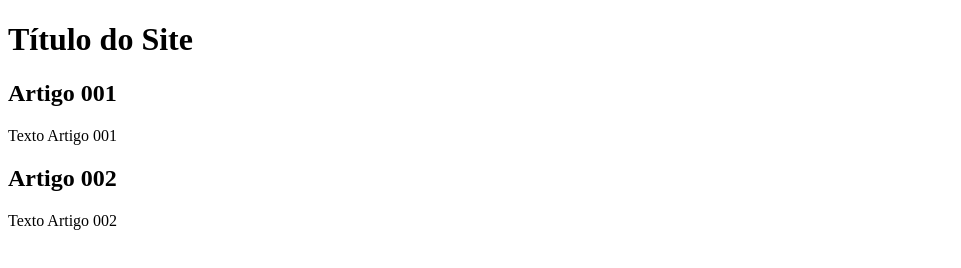
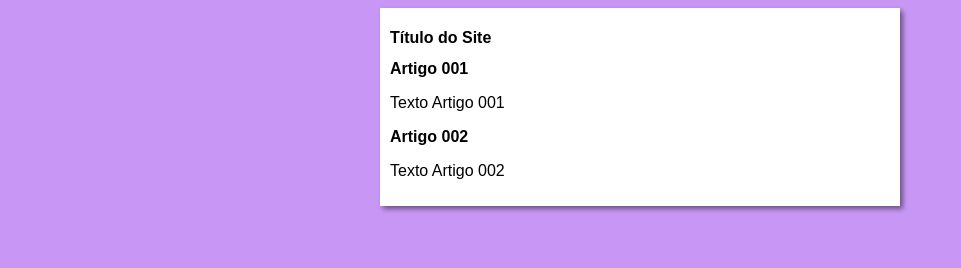
Before and after one commit to brunotaguiar/projeto-site, a plain HTML site: page index.html in a window 1280 px wide. Shown: the whole page, without its empty margins (0-961 px from the left). Drawn offline with Linux system fonts and the light colour scheme.

Commit message:
iniciei o design

```diff
--- /dev/null
+++ b/estilo/styke.css
@@ -0,0 +1,16 @@
+* {
+  font-family: Arial, Helvetica, sans-serif;
+  font-size: 16px;
+}
+
+body {
+  background-color: rgb(200, 151, 246);
+}
+
+main {
+  background-color: white;
+  width: 500px;
+  margin: auto;
+  padding: 10px;
+  box-shadow: 3px 3px 5px rgba(0, 0, 0, 0.463);
+}
--- a/index.html
+++ b/index.html
@@ -4,6 +4,7 @@
   <meta charset="UTF-8">
   <meta name="viewport" content="width=device-width, initial-scale=1.0">
   <title>Título do site</title>
+  <link rel="stylesheet" href="estilo/styke.css">
 </head>
 <body>
   <main>
```
